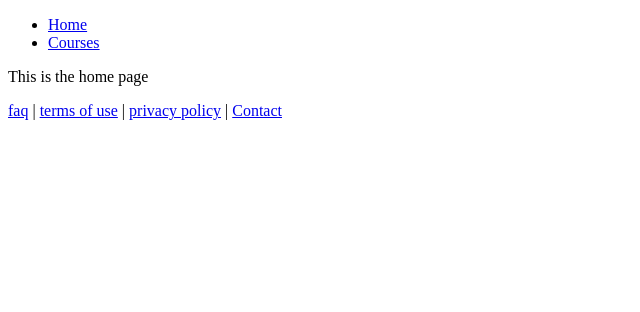
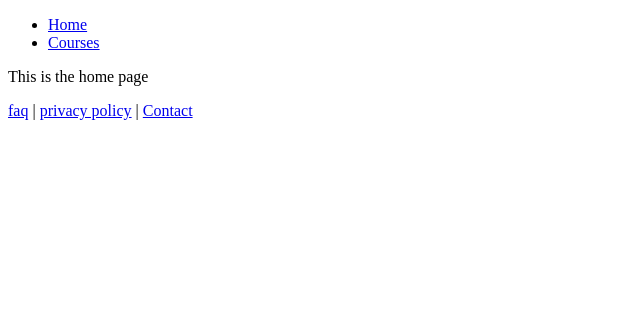
Before and after one commit to adaptives/Lernado, a Django app: template templates/home.html in a window 1280 px wide. Shown: the top 312 px of the page, without its empty margins (0-640 px from the left). Run offline with Django 3.2, Linux system fonts and the light colour scheme; the template is opened without the code that fills it, so the values that code supplies are empty; some libraries are stand-ins or nearby versions.

Commit message:
added flat page links for privacy policy and contact links in the footer

```diff
--- a/templates/base.html
+++ b/templates/base.html
@@ -58,7 +58,7 @@
 			<div class="info">
         			<div class="links">
 			<p>
-				<a href="/page/faq">faq</a> | <a href="#">terms of use</a> | <a href="#">privacy policy</a> | <a href="#">Contact</a>
+				<a href="/page/faq">faq</a> | <a href="/page/privacypolicy">privacy policy</a> | <a href="/page/contact">Contact</a>
 			</p>
 			<p>
 				<!--  License  -->
```
